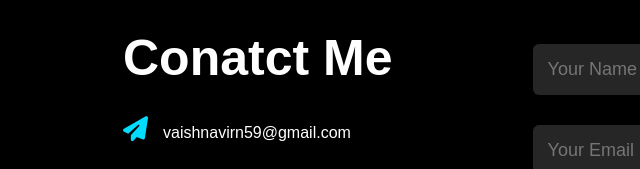
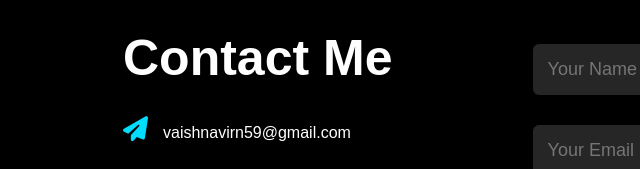
Before and after one commit to V-ais-h-nav-i/Portfolio_, a plain HTML site: page index.html in a window 1280 px wide. Shown: the part 2772-2941 px from the top of the page, 5-645 px from the left. Drawn offline with Linux system fonts and the light colour scheme.

Commit message:
Update index.html

```diff
--- a/index.html
+++ b/index.html
@@ -182,7 +182,7 @@ Furthermore, my experience as an AutoCAD designer has honed my attention to deta
       <div class="container">
         <div class="row">
           <div class="contact-left">
-           <h1 class="sub-title">Conatct Me</h1>
+           <h1 class="sub-title">Contact Me</h1>
            <p><i class="fa-solid fa-paper-plane"></i>vaishnavirn59@gmail.com</p>
            <p><i class="fa-solid fa-phone"></i>9902377905</p>
            <div class="social-icons">
```
